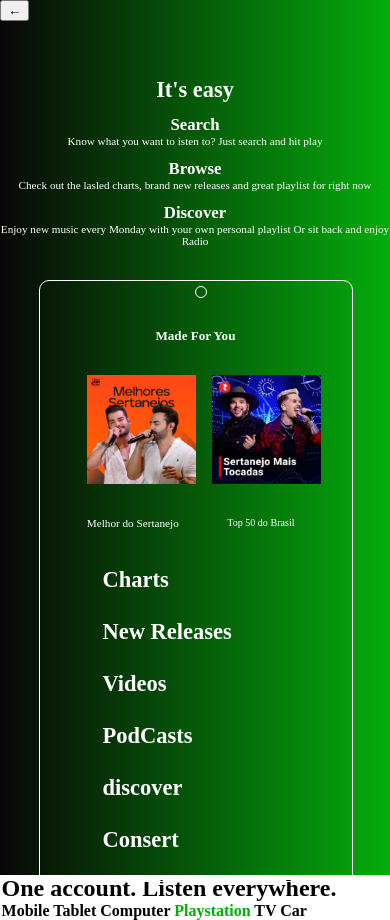
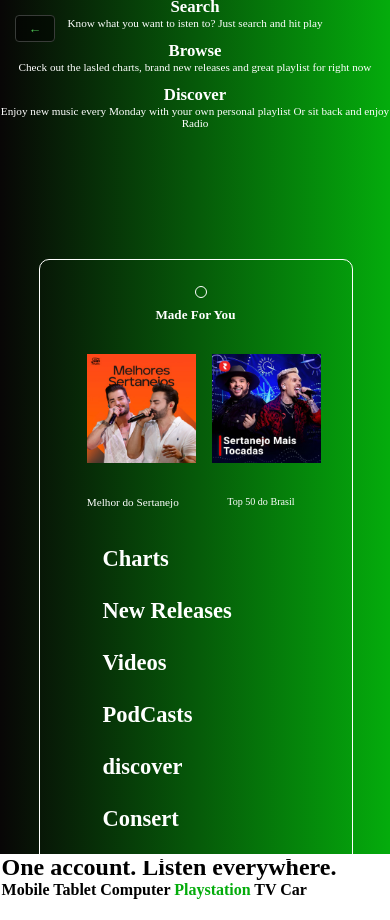
Before and after one commit to marcosTDS/spotify, a plain HTML site: page entrar.html in a window 390 px wide. After the commit the page ends 899 px from the top, so only its background shows below. Drawn offline with Linux system fonts and the light colour scheme.

Commit message:
Update entrar.css

```diff
--- a/entrar.css
+++ b/entrar.css
@@ -3,6 +3,26 @@ body {
 
 }
 
+.btn-voltar {
+    display: none; /* só exibe em tablets e celulares */
+    position: fixed;
+    top: 15px;
+    left: 15px;
+    padding: 0.3rem 0.8rem;
+    font-size: 0.8rem;
+    background: rgba(0,0,0,0.5);
+    color: #4fc455;
+    border: 1px solid #393c39;
+    border-radius: 4px;
+    cursor: pointer;
+    z-index: 9999;
+    transition: 0.3s;
+}
+
+.btn-voltar:hover {
+    background: #4fc455;
+    color: #000;
+}
 .circulo {
     position: absolute;
     top: 13px;
@@ -76,7 +96,7 @@ img {
 
 .seg {
     font-size: 70%;
-    padding-top: 20%;
+    padding-top: 15%;
     padding-bottom: 6%;
     color: white;
 
@@ -112,6 +132,9 @@ span {
     * {
         margin: 0;
     }
+    .btn-voltar {
+        display: block;
+    }
     footer {
         padding: 0;
         width: 100.6%;
@@ -125,7 +148,7 @@ span {
     }
     .seg {
        text-align: center;
-       margin: -220% 0 0 0;
+       margin: -240% 0 0 0;
 
 
     }
```
